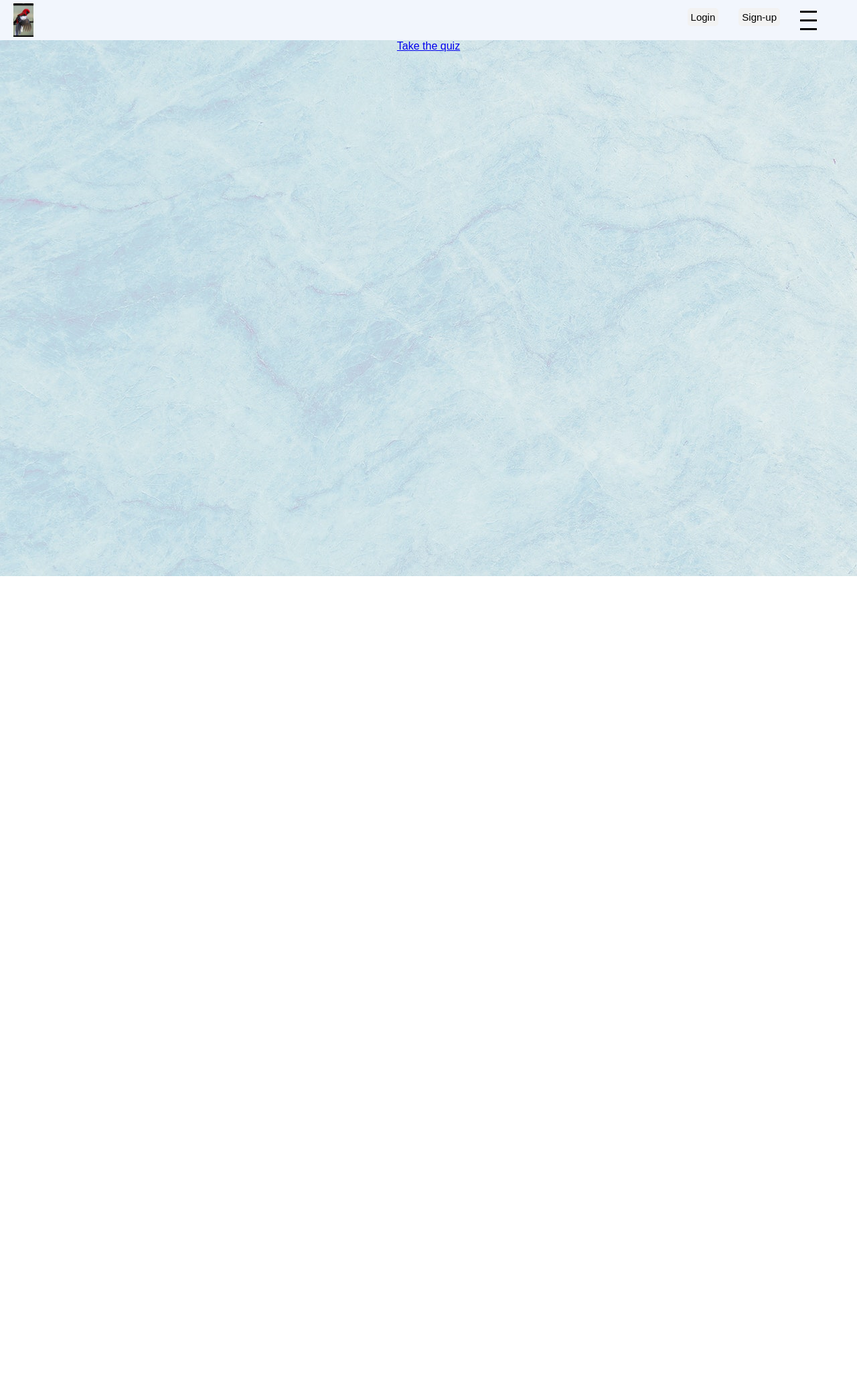
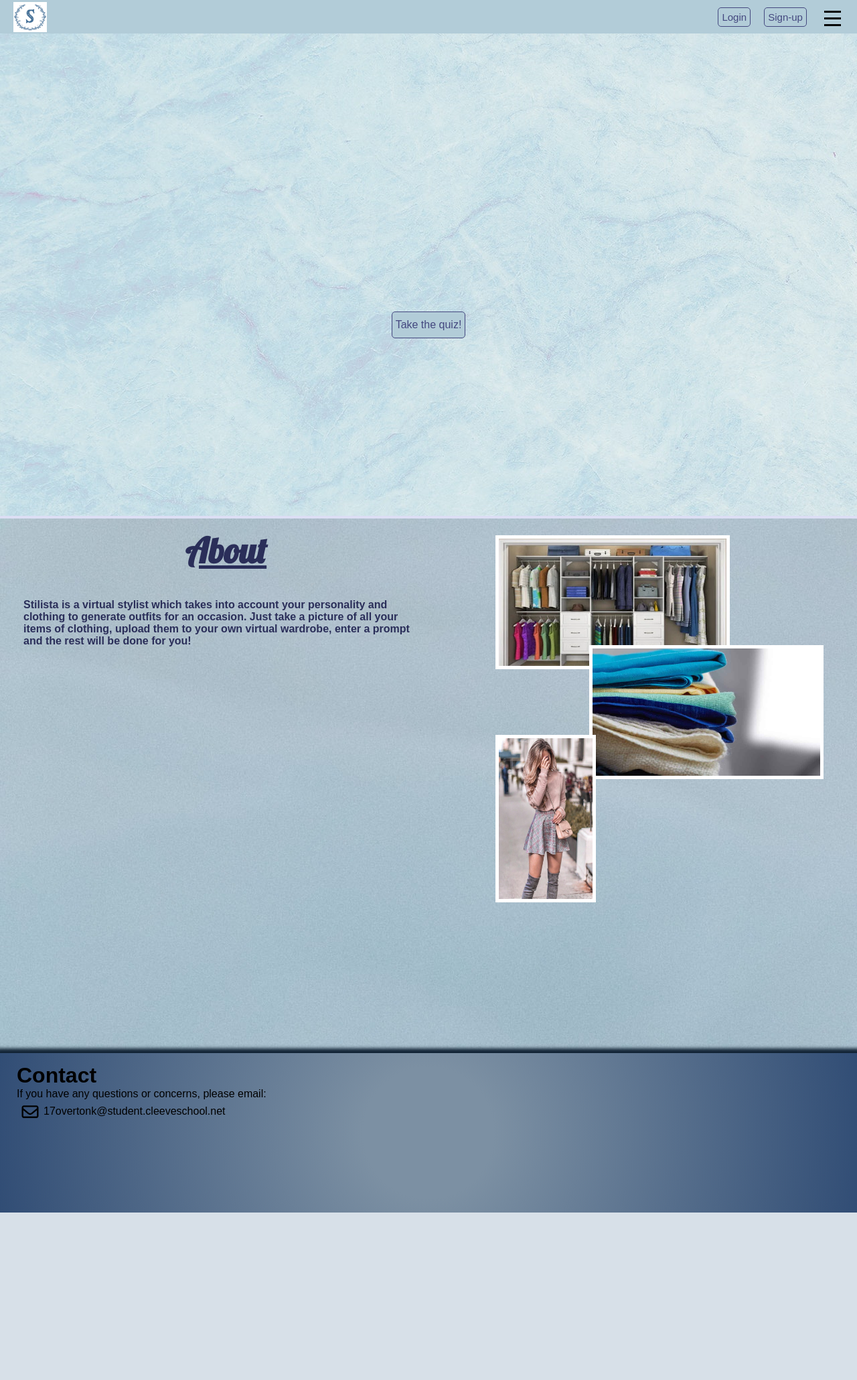
Before and after one commit to KTOvrtn/Virtual-Stylist, a Flask app: page / in a window 1280 px wide. Shown: the whole page at 67% size. After the commit the page ends 1810 px from the top, so only its background shows below. Run offline with Flask 3, Linux system fonts and the light colour scheme.

Commit message:
updated the css of the main section

```diff
--- a/static/css/styles.css
+++ b/static/css/styles.css
@@ -1,3 +1,5 @@
+@import url('https://fonts.googleapis.com/css2?family=Lobster&display=swap');
+
 *{
     box-sizing: border-box;
     margin: 0;
@@ -7,10 +9,11 @@
 /* =============================== NavBar =============================== */
 
 .navbar{
-    background-color: #f2f6fd;
+    background-color: #b2ccd8;
     width: 100%;
-    height: 60px;
-    z-index: 1000;
+    height: 50px;
+    z-index: 10;
+
 }
 
 .navbar__columns{
@@ -22,9 +25,9 @@
 }
 
 .navbar__logo{
-    height: 50px;
+    height: 45px;
     padding-left: 20px;
-    width: 50px;
+    width: 70px;
 }
 
 .navbar__rightside{
@@ -32,50 +35,54 @@
     display: flex;
     justify-content: flex-end;
     align-items: center;
-    padding-right: 20px;
+    padding-right: 2px;
 }
 
 .navbar__ul{
     flex-direction: row;
     display: flex;
-    gap: 10px;
+    gap: 0.1px;
     width: 100%;
     align-items: right;
     justify-content: right;
-    padding-right: 20px;
+    padding-right: 2px;
 }
 
 .navbar__li{
     list-style: none;
     display: inline-block;
     padding-right: 20px;
-    padding-top: 10px;
+    padding-top: 17.5px;
     padding-bottom: 10px;
 }
 
 .navbar__buttons{
     text-decoration: none;
     width: 70px;
-    height: 50px;
+    height: 60px;
     border-radius: 5px;
-    background-color: #F2F2F2;
-    color: #000000;
+    background-color: #b2ccd8;
+    color: #44487f;
     font-size: 15px;
     font-weight: 500;
     padding: 5px;
     text-align: center;
     line-height: 30px;
     transition: all 0.3s ease;
+    border: 1px #44487f solid;
 }
 
 .navbar__buttons:hover{
-    background-color: #000000;
-    color: #FFFFFF;
+    background-color: #44487f;
+    color: #b2ccd8;
 }
 
 .navbar__burgers{
     display: flex;
     flex-direction: column;
+    padding-left: 6px;
+    margin-bottom: 5px;
+    color: white;
 }
 
 .navbar__hamburger{
@@ -83,19 +90,196 @@
     height: 3px;
     margin: 5px auto;
     background-color: #000000;
+    margin-bottom: 2px;
 
 }
 
 /* =============================== hero section / main page =============================== */
 
 .main{
-    height: 250vh;
+    height: 220vh;
 }
 
 .hero{
     background-image: url(/static/images/cloud_background.jpg); /*https://www.pexels.com/photo/gray-surface-3255761/*/
     text-align: center;
+    height: 90vh;
+    justify-content: center;
+    align-items: center;
+    display: flex;
+}
+
+.quiz_button{
+    background-color: #b2ccd8;
+    text-decoration: none;
+    margin-top: 150px;
+    height: 40px;
+    width: 110px;
+    text-align: center;
+    padding-top: 10px;
+    border-radius: 5px;
+    border: 1px #44487f solid;
+    color: #44487f;
+    transition: all 0.3s ease;
+}
+
+.quiz_button:hover{
+    background-color: #44487f;
+    color: #b2ccd8;
+}
+
+.about_section{
     height: 100vh;
+    width: 100%;
+    display: flex;
+    background-image: url(/static/images/about_background.jpg);
+    border-top: 4px #dcdef4 solid;
+}
+
+.about_section_container{
+    position: relative;
+    width: 60%;
+    margin-top: 15px;
+    padding-left: 35px;
+    padding-right: 30px;
+}
+
+.about_section_header{
+    font-family: Lobster;
+    font-weight: 800;
+    font-size: 52px;
+    text-align: center;
+    color: #2a2e59;
+    margin-bottom: 40px;
+    text-decoration: underline;
+}
+
+.about_section_explanation{
+    font-weight: 600;
+    text-align: left;
+    color: #2a2e59;
+}
+
+.about_section_images{
+    width: 50%;
+    margin-top: 25px;
+    padding-left: 70px;
+    padding-right: 40px;
+}
+
+.about_section_image_1{
+    height: 200px;
+    width: 350px;
+    z-index: 1;
+    position: relative;
+    border: 5px white solid;
+}
+
+.about_section_image_2{
+    height: 200px;
+    width: 350px;
+    margin-left: 150px;
+    z-index: 2;
+    position: relative;
+    top: -40px;
+    left: -10px;
+    border: 5px white solid;
+}
+
+.about_section_image_3{
+    height: 250px;
+    width: 150px;
+    z-index: 3;
+    position: relative;
+    top: -110px;
+    border: 5px white solid;
+}
+
+.contact_and_legal_section{
+    background: rgb(124,144,163);
+    background: radial-gradient(circle, rgba(124,144,163,1) 15%, rgba(49,77,117,1) 100%);
+    height: 30vh;
+    z-index: 5;
+    border-top: 2px #132537 solid;
+    box-shadow: 0px 0px 5px 5px #132537;
+    padding-left: 25px;
+    padding-top: 15px;
+}
+
+.email{
+    height: 30px;
+    width: 40px;
+    padding-top: 5px;
+}
+
+.my_email{
+    padding: 8px;
 }
 
 /* =============================== Quiz page =============================== */
+
+.container{
+    background-color: #abdae1;
+    height: 100vh;
+    align-items: center;
+    justify-content: center;
+    display: flex;
+}
+
+.quiz_form{
+    background-color: #f1f8fb;
+    height: 94.5%;
+    width: 97.5%;
+    border-radius: 9px;
+    padding-top: 20px;
+    padding-left: 60px;
+    padding-right: 60px;
+}
+
+.quiz_header{
+    text-align: center;
+    font-family: Lobster;
+    font-weight: 800;
+    font-size: 52px;
+    color: #9bd3ec;
+}
+
+.quiz_explanation{
+    margin-top: 5px;
+    font-weight: 600;
+    color: #6d6466;
+    margin-bottom: 40px;
+    text-align: center;
+}
+
+.question_title{
+    color:#47545d;
+}
+
+.form-group{
+    padding-bottom: 8.5px;
+}
+.form-control{
+    background-color: #9bd3ec;
+}
+
+.quiz_form button{
+    width: 6%;
+    height: 7%;
+    background-color: #9bd3ec;
+    color: #063a51;
+    margin-left: 47%;
+    margin-right: 47%;
+    border: 1px #063a51 solid;
+    border-radius: 7px;
+    font-weight: 500;
+    transition: all 0.4s ease;
+}
+
+.quiz_form button:hover{
+    border: 1px #9bd3ec solid;
+    background-color: #063a51;
+    color: #9bd3ec;
+    transform: scale(1.1);
+
+}
--- a/templates/index.html
+++ b/templates/index.html
@@ -9,7 +9,7 @@
 <body>
     <nav class="navbar">
         <div class="navbar__columns">
-            <img src="{{ url_for('static', filename='images/Bird.jpg') }}" alt="Logo" class="navbar__logo">
+            <img src="{{ url_for('static', filename='images/logo.png') }}" alt="Logo" class="navbar__logo">
             <div class="navbar__rightside">
                 <ul class="navbar__ul">
                     <li class="navbar__li">
@@ -29,7 +29,32 @@
     </nav>
     <div class="main">
         <div class="hero">
-            <a href="/quiz" class="quiz_button">Take the quiz</a>
+            <a href="/quiz" class="quiz_button">Take the quiz!</a>
+        </div>
+        <div class="about_section">
+            <div class="about_section_container">
+                <h1 class="about_section_header">About</h1>
+                <p class="about_section_explanation">Stilista is a virtual stylist which takes into account your personality and clothing to generate outfits for an occasion. Just take a picture of all your items of clothing, upload them to your own virtual wardrobe, enter a prompt and the rest will be done for you! </p>
+            </div>
+            <div class="about_section_images">
+                <img src="{{ url_for('static', filename='images/wardrobe.png') }}" class="about_section_image_1" alt="Wardrobe" border="5">
+                <img src="{{ url_for('static', filename='images/folded_clothing.jpg') }}" class="about_section_image_2" alt="clothing" border="5">
+                <img src="{{ url_for('static', filename='images/possible_outfit.jpg') }}" class="about_section_image_3" alt="outfit" border="5">
+            </div>
+        </div>
+        <div class="contact_and_legal_section">
+            <div class="contact_and_legal_section_container">
+                <h1 class="contact_and_legal_section_header">Contact</h1>
+                <p class="contact_and_legal_section_explanation">If you have any questions or concerns, please email: </p>
+                <div class="email_container">
+                    <div style="float: left">
+                        <img src="{{ url_for('static', filename='images/email.svg') }}" class="email" alt="email">
+                    </div>
+                    <div class="my_email">
+                        17overtonk@student.cleeveschool.net
+                    </div>
+                </div>
+            </div>
         </div>
     </div>
 </body>
```
Also changed, not shown: templates/quiz.html (+11 -10 lines), quiz_answers.db, static/images/about_background.jpg (added), static/images/backgorud.jpg (added), static/images/email.svg (added), static/images/folded_clothing.jpg (added), static/images/logo.png (added), static/images/possible_outfit.jpg (added), static/images/wardrobe.png (added).
